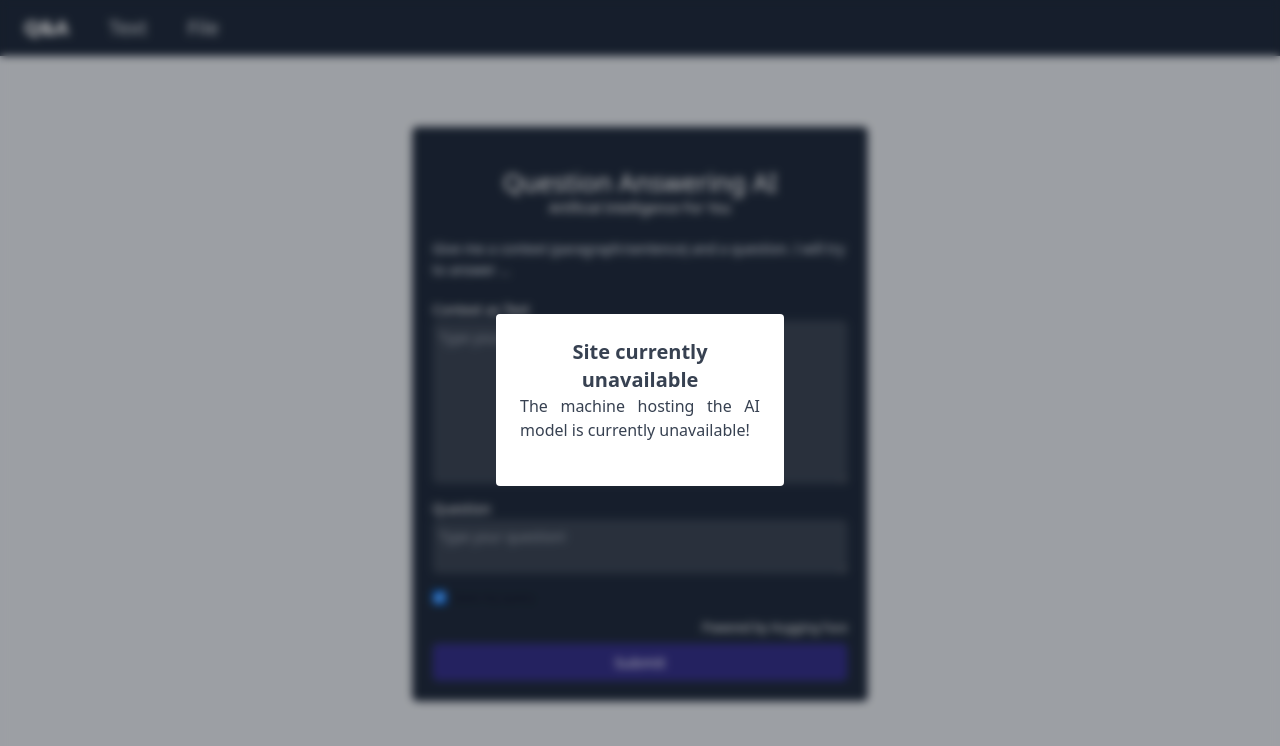
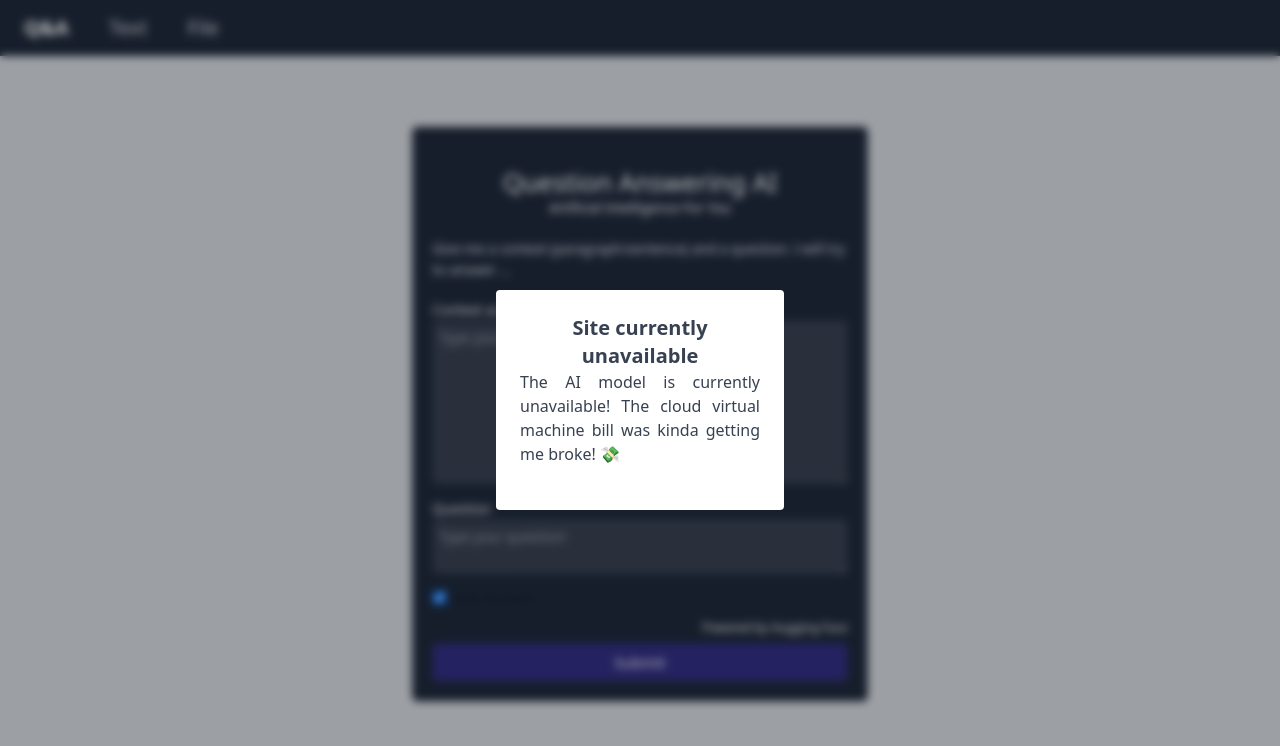
Before and after one commit to gziz/question-answer-ai, a React (Create React App) app in the folder frontend/: page / in a window 1280 px wide. Shown: the top 746 px of the page. Built offline with nearby package versions, Linux system fonts and the light colour scheme; no server answers; the HTML template or start-up script is replaced by a standard one.

Commit message:
Update popup mesage

```diff
--- a/frontend/src/components/Popup.jsx
+++ b/frontend/src/components/Popup.jsx
@@ -6,7 +6,7 @@ function Popup(props) {
         <h1 className="font-semibold text-center text-xl text-gray-700">
           Site currently unavailable
         </h1>
-        <p className="text-justify text-gray-700 mb-5">The machine hosting the AI model is currently unavailable!</p>
+        <p className="text-justify text-gray-700 mb-5">The AI model is currently unavailable! The cloud virtual machine bill was kinda getting me broke! 💸</p>
 
       </div>
     </div>
```
